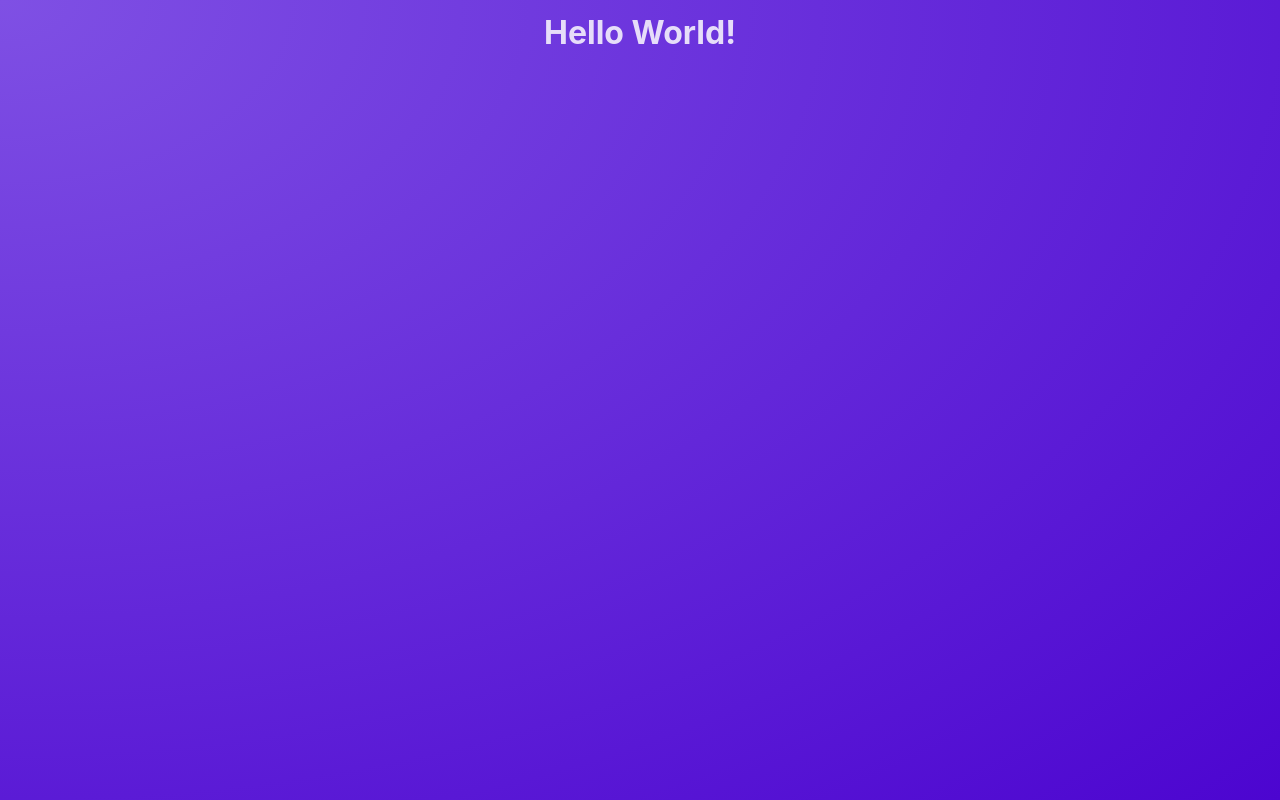
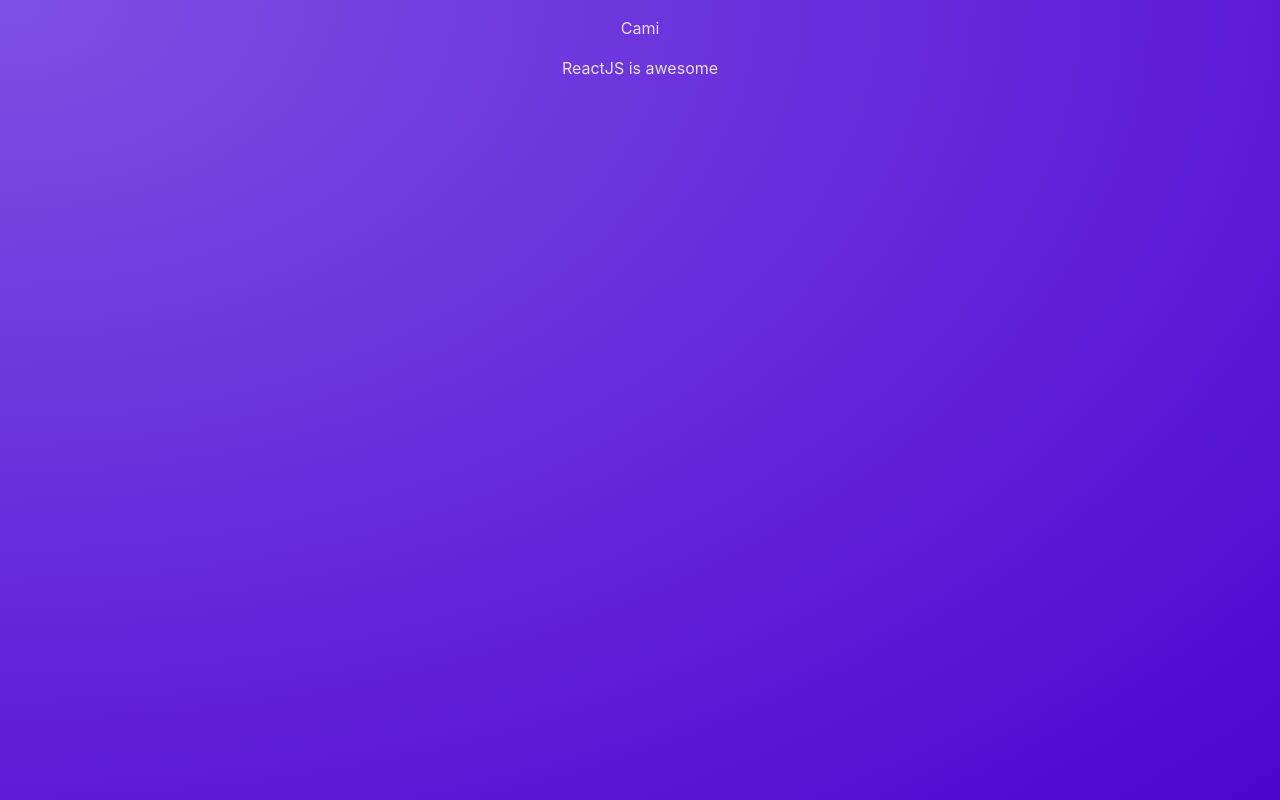
Before and after one commit to CamiSerantoni/RxRefresher, a React (Vite) app: page / in a window 1280 px wide. Built offline with nearby package versions, Linux system fonts and the light colour scheme.

Commit message:
building a first custom component

```diff
--- a/src/App.jsx
+++ b/src/App.jsx
@@ -1,5 +1,7 @@
+import Post from "./components/Post";
+
 function App() {
-  return <h1>Hello World!</h1>;
+  return <Post/>
 }
 
 export default App;
--- /dev/null
+++ b/src/components/Post.jsx
@@ -0,0 +1,11 @@
+function Post(){
+
+    return <div>
+        <p>
+            Cami
+        </p>
+        <p>ReactJS is awesome</p>
+    </div>
+}
+
+export default Post;
```
